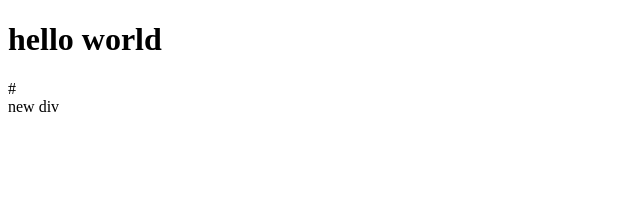
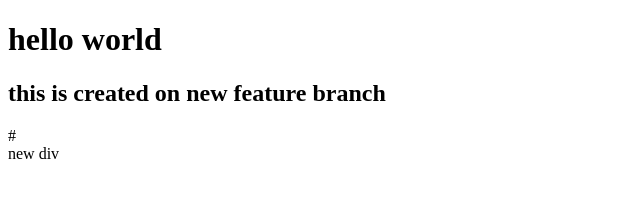
Before and after one commit to skhariharaprakash/git-made-easy, a plain HTML site: page index.html in a window 1280 px wide. Shown: the whole page, without its empty margins (0-640 px from the left). Drawn offline with Linux system fonts and the light colour scheme.

Commit message:
updating our feature for the website

```diff
--- a/index.html
+++ b/index.html
@@ -7,10 +7,10 @@
   </head>
   <body>
     <h1>hello world</h1>
+    <h2>this is created on new feature branch</h2>
   </body>
 
   #
 
-
-  <div> new div </div>
+  <div>new div</div>
 </html>
```
